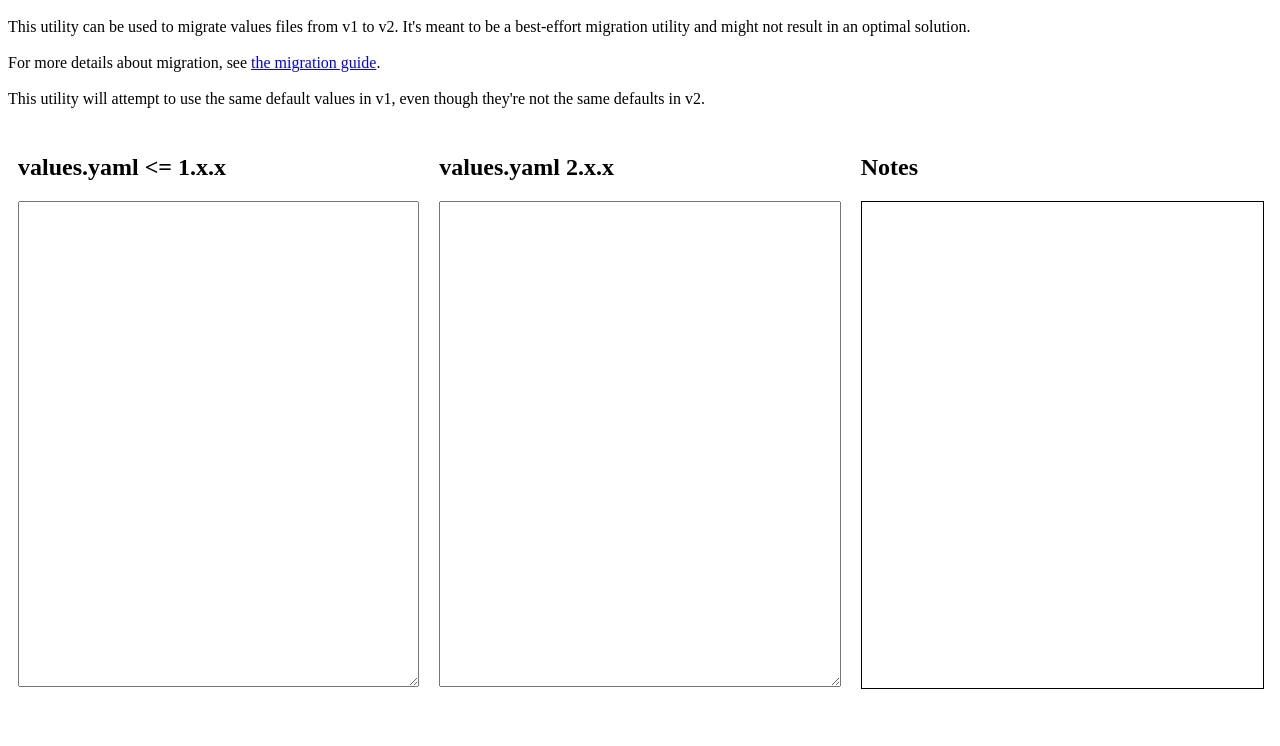
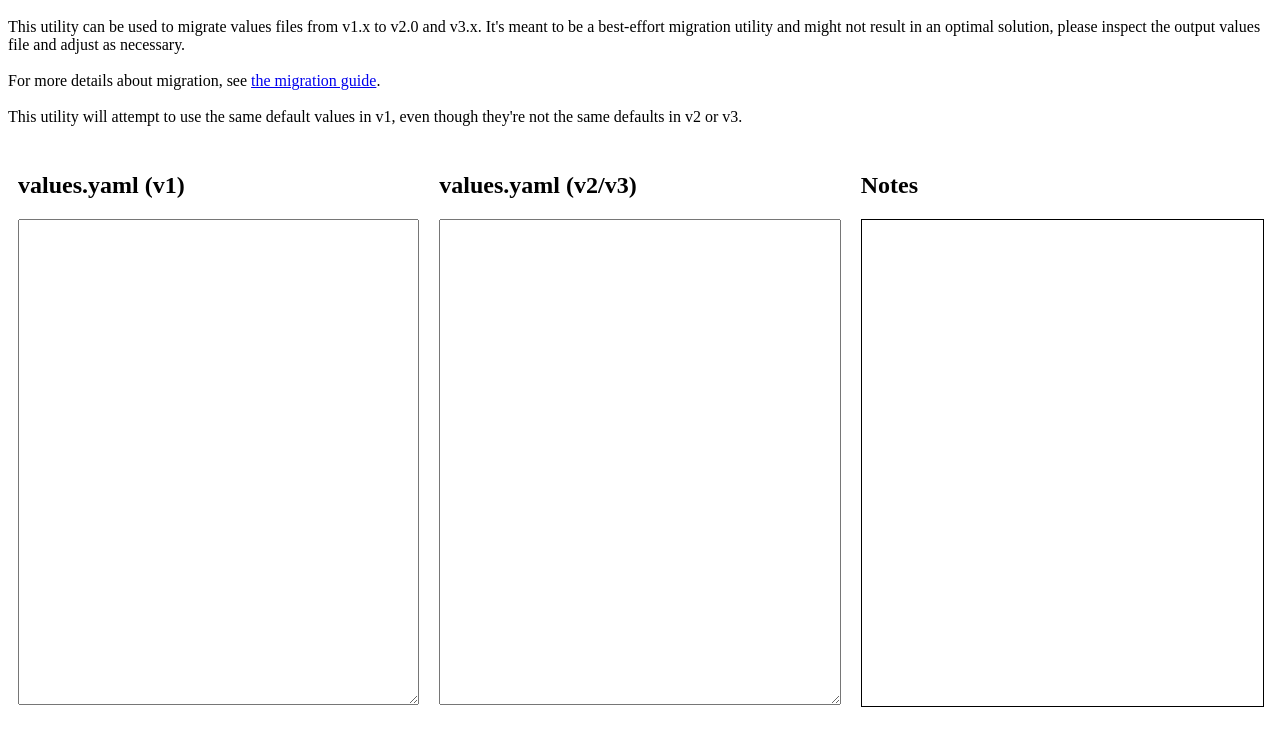
Before and after one commit to grafana/k8s-monitoring-helm-migrator, a website: page index.html in a window 1280 px wide. Shown: the part 48-794 px from the top of the page. Drawn offline with nearby package versions, Linux system fonts and the light colour scheme; a script that the page names is missing.

Commit message:
Update the docs and words to indicate that it's compatible with v3
Signed-off-by: Pete Wall <pete.wall@grafana.com>

```diff
--- a/index.html
+++ b/index.html
@@ -30,22 +30,23 @@
 <body>
 <h1>K8s Monitoring Helm Chart migration utility</h1>
 <p>
-  This utility can be used to migrate values files from v1 to v2. It's meant to be a best-effort migration utility and
-  might not result in an optimal solution.
+  This utility can be used to migrate values files from v1.x to v2.0 and v3.x. It's meant to be a best-effort migration
+  utility and might not result in an optimal solution, please inspect the output values file and adjust as
+  necessary.
   <br />
   <br />
   For more details about migration, see <a href="https://github.com/grafana/k8s-monitoring-helm/blob/main/charts/k8s-monitoring/docs/Migration.md">the migration guide</a>.
   <br />
   <br />
-  This utility will attempt to use the same default values in v1, even though they're not the same defaults in v2.
+  This utility will attempt to use the same default values in v1, even though they're not the same defaults in v2 or v3.
 </p>
 <div class="container">
   <div class="column">
-    <h2>values.yaml <= 1.x.x</h2>
+    <h2>values.yaml (v1)</h2>
     <textarea id="left-textarea"></textarea>
   </div>
   <div class="column">
-    <h2>values.yaml 2.x.x</h2>
+    <h2>values.yaml (v2/v3)</h2>
     <textarea id="right-textarea"></textarea>
   </div>
   <div class="column">
```
Also changed, not shown: README.md.
